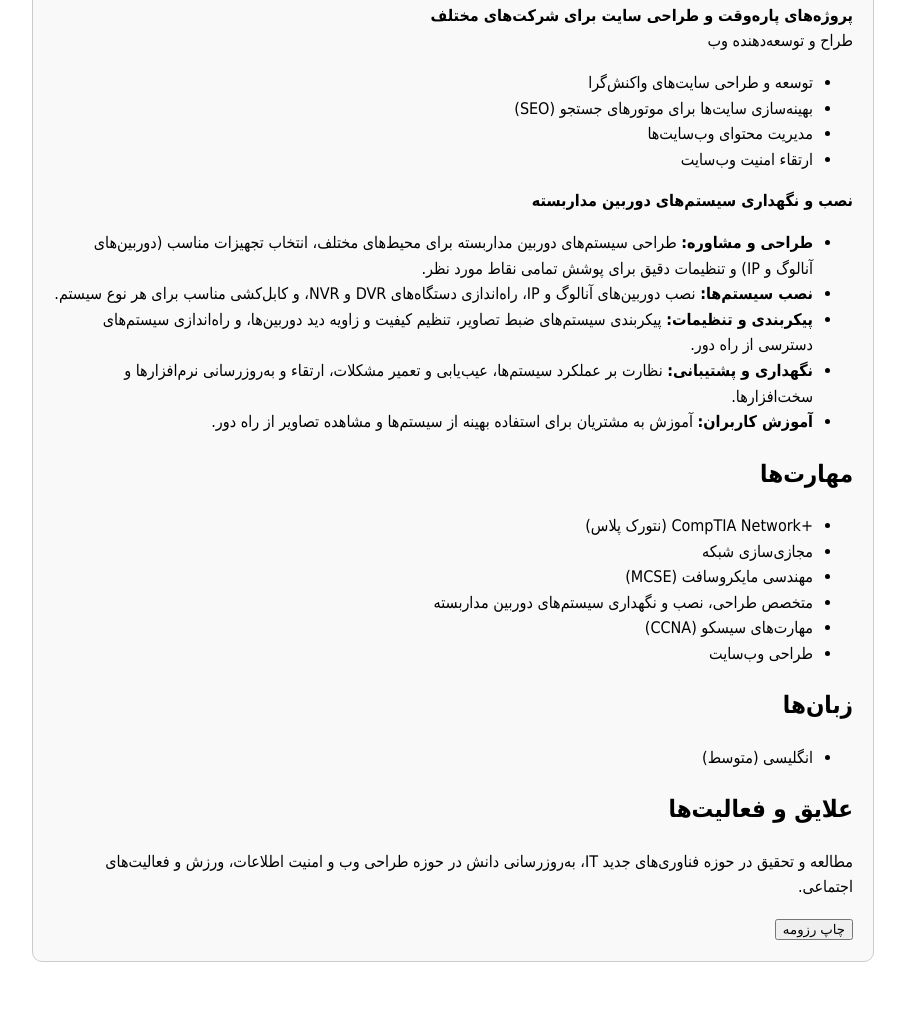
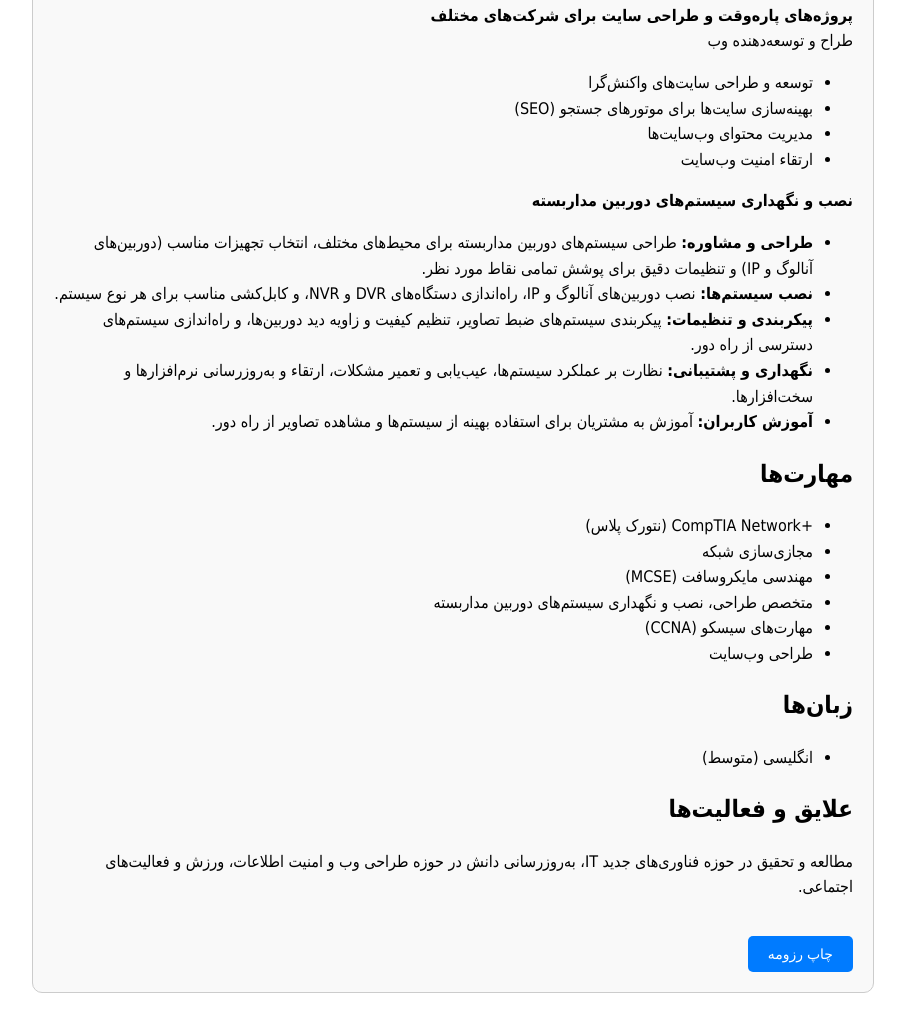
Before and after one commit to mehdighorbaniclay/resume, a plain HTML site: page index.html in a window 1280 px wide. Shown: the part 659-1672 px from the top of the page, without its empty margins (187-1092 px from the left). Before the commit the page ends 1641 px from the top, so only its background shows below. Drawn offline with Linux system fonts and the light colour scheme; a small style sheet from the web is missing.

Commit message:
Update index.html

```diff
--- a/index.html
+++ b/index.html
@@ -51,6 +51,20 @@
         h1 {
             margin: 0;
             font-size: 24px;
+        }
+	     button {
+            padding: 10px 20px;
+            font-size: 14px;
+            margin-top: 20px;
+            background-color: #007BFF;
+            color: #fff;
+            border: none;
+            border-radius: 5px;
+            cursor: pointer;
+            transition: background-color 0.3s;
+        }
+        button:hover {
+            background-color: #0056b3;
         }
     </style>
 </head>
```
